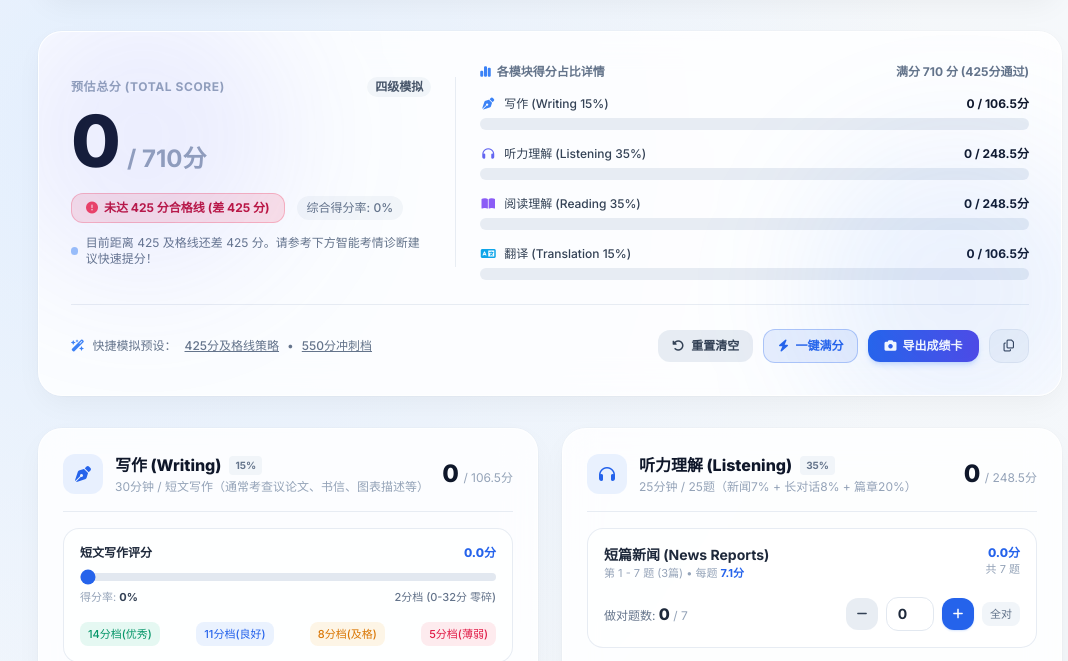
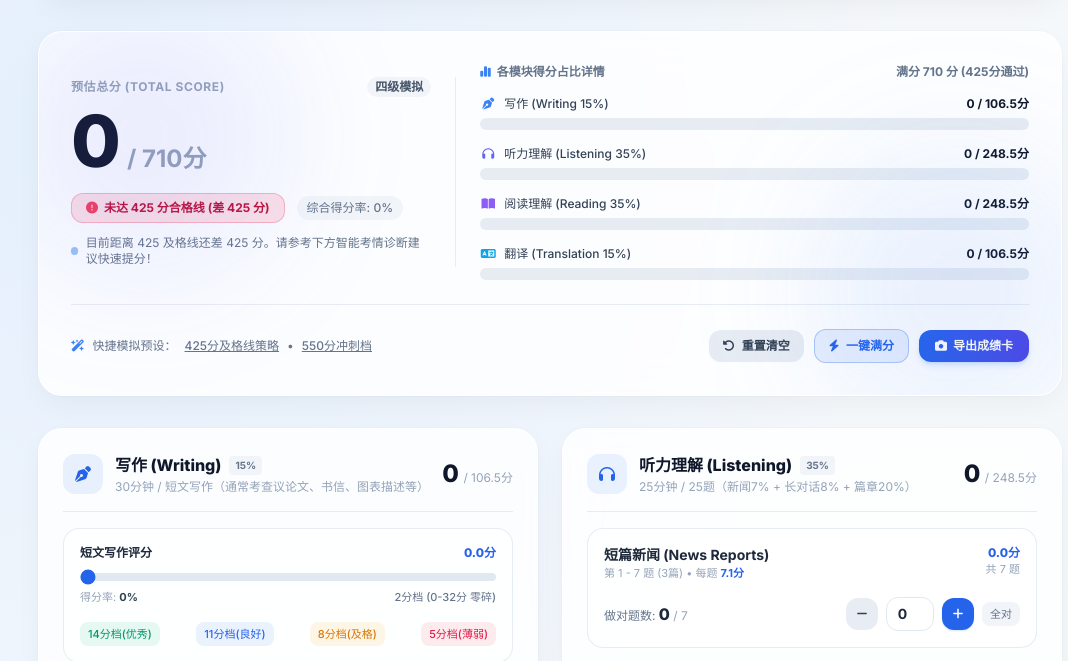
Before and after one commit to 520luffy/cet-score-calculator, a plain HTML site: page index.html in a window 1280 px wide. Shown: the part 177-838 px from the top of the page, without its empty margins (90-1158 px from the left). Drawn offline with nearby package versions, Linux system fonts and the light colour scheme.

Commit message:
refactor: remove copy score text button

```diff
--- a/index.html
+++ b/index.html
@@ -269,9 +269,6 @@
                     </button>
                     <button onclick="exportPoster()" class="flex-1 sm:flex-none px-4 py-2 rounded-xl text-xs font-bold bg-gradient-to-r from-blue-600 to-indigo-600 hover:from-blue-700 hover:to-indigo-700 text-white shadow-md shadow-blue-500/20 transition-all active:scale-95 flex items-center justify-center">
                         <i class="fa-solid fa-camera mr-1.5"></i> 导出成绩卡
-                    </button>
-                    <button onclick="copyScoreText()" class="px-3.5 py-2 rounded-xl text-xs font-bold bg-slate-100 dark:bg-slate-800 hover:bg-slate-200 dark:hover:bg-slate-700 text-slate-700 dark:text-slate-300 border border-slate-200 dark:border-slate-700 transition-all active:scale-95" title="复制文本成绩单">
-                        <i class="fa-regular fa-copy"></i>
                     </button>
                 </div>
             </div>
@@ -1290,32 +1287,6 @@
             // 保持纯净 0 分初始状态
         }
 
-        // Copy Text Score Report
-        function copyScoreText() {
-            const total = document.getElementById('total-score').innerText;
-            const w = document.getElementById('summary-writing').innerText;
-            const l = document.getElementById('summary-listening').innerText;
-            const r = document.getElementById('summary-reading').innerText;
-            const t = document.getElementById('summary-translation').innerText;
-            const examName = examConfigs[currentExam].name;
-
-            const text = `【大学英语${examName}智能估分成绩单】\n` +
-                         `-----------------------------\n` +
-                         `预估总分：${total} / 710分 (${parseInt(total) >= 425 ? '✅ 达标及格' : '❌ 未及格'})\n` +
-                         `写作 (Writing)：${w} / 106.5分\n` +
-                         `听力 (Listening)：${l} / 248.5分\n` +
-                         `阅读 (Reading)：${r} / 248.5分\n` +
-                         `翻译 (Translation)：${t} / 106.5分\n` +
-                         `-----------------------------\n` +
-                         `计算基于全国大学英语四六级考试常模换算标准。`;
-
-            navigator.clipboard.writeText(text).then(() => {
-                showToast("成绩单文本已复制到剪贴板！");
-            }).catch(() => {
-                showToast("复制失败，请手动截图", "error");
-            });
-        }
-
         // Export Poster Image
         function exportPoster() {
             showToast("正在渲染高清晰度成绩卡片，请稍候...");
```
Also changed, not shown: 1 other file.
